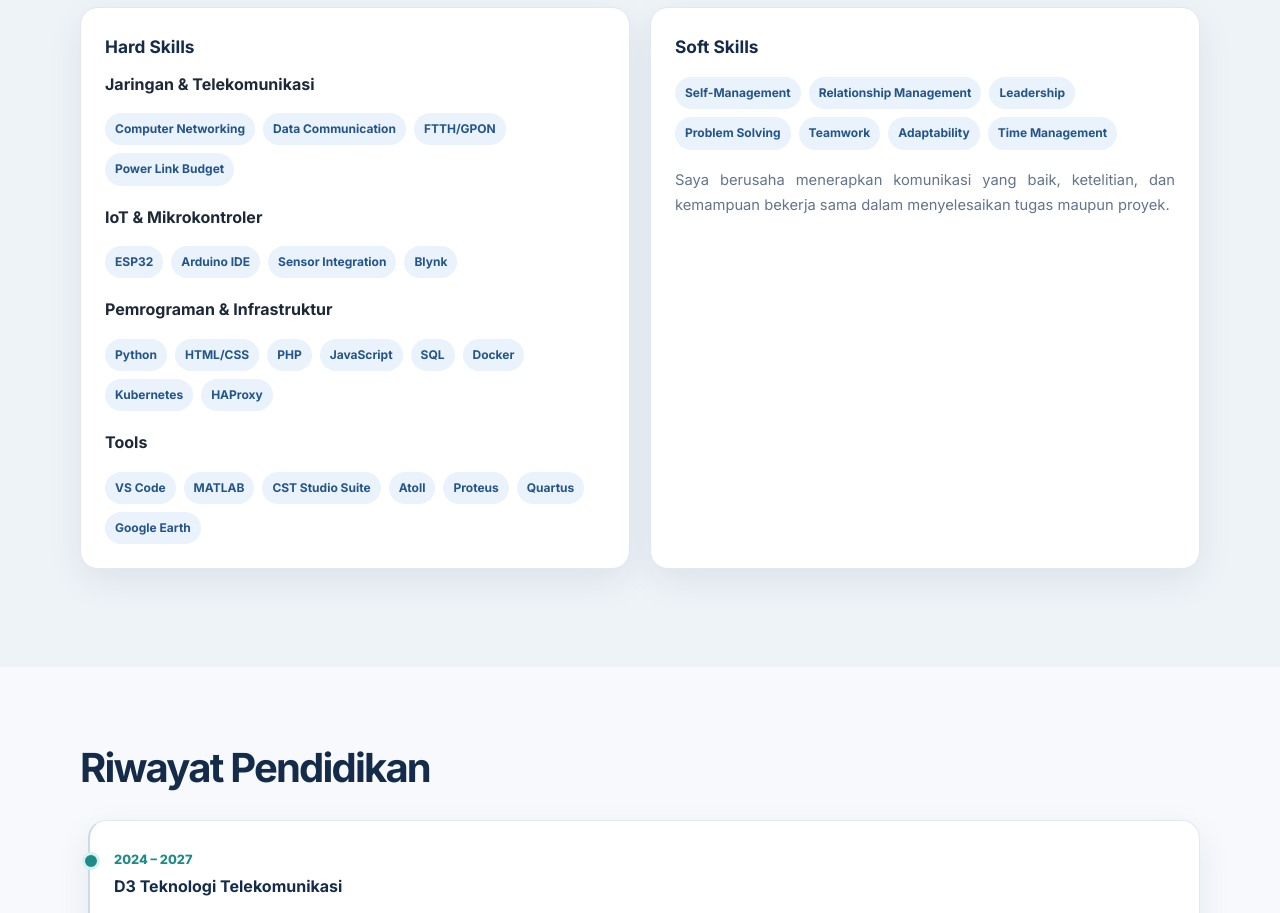
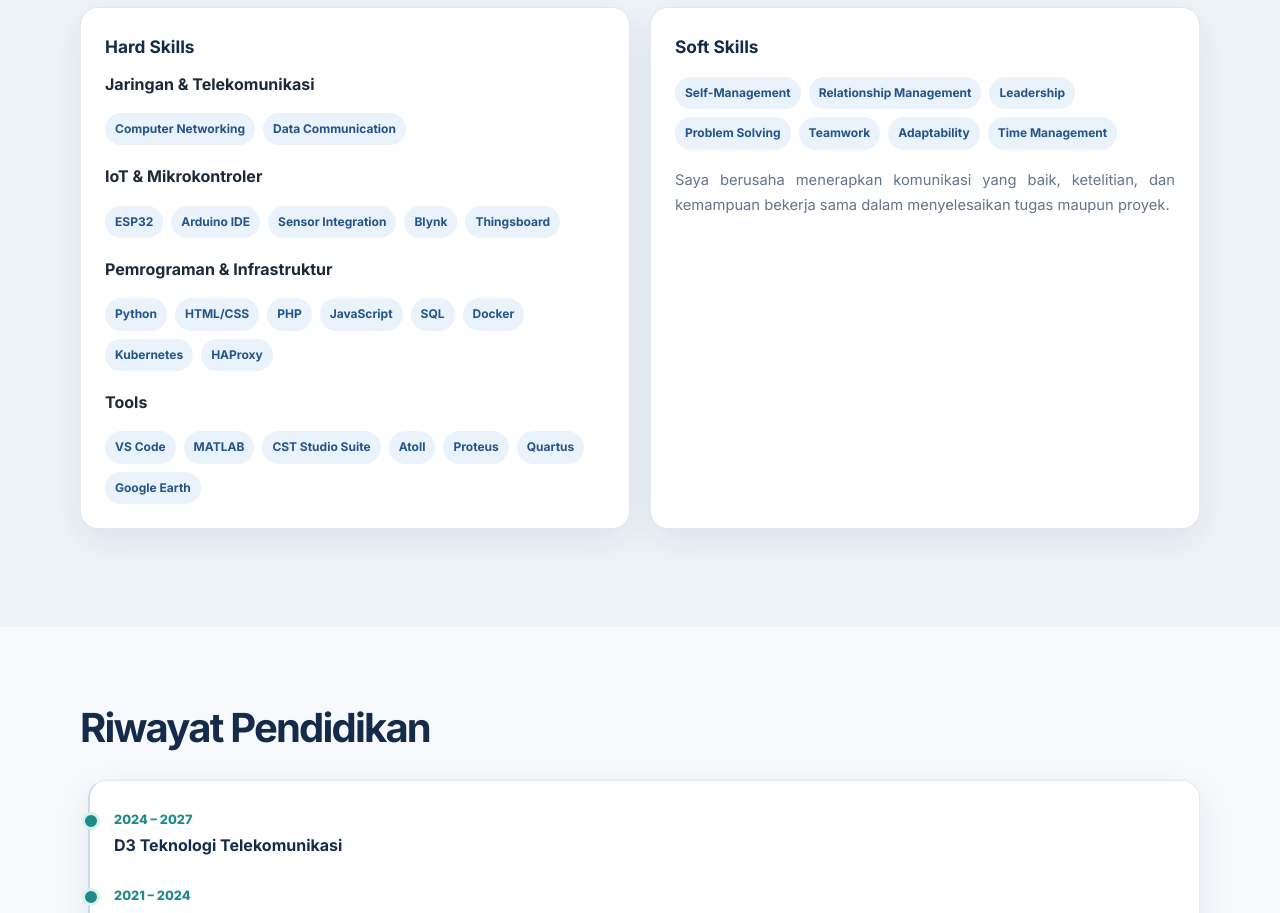
Before and after one commit to GmatthewSK/ujikom-1-pengpro, a plain HTML site: page index.html in a window 1280 px wide. Shown: the part 1214-2127 px from the top of the page. Drawn offline with Linux system fonts and the light colour scheme.

Commit message:
Update index.html

```diff
--- a/index.html
+++ b/index.html
@@ -69,8 +69,8 @@
       <div class="grid two">
         <article class="card">
           <h3>Hard Skills</h3>
-          <div class="skill-group"><strong>Jaringan &amp; Telekomunikasi</strong><div class="tag-list"><span class="tag">Computer Networking</span><span class="tag">Data Communication</span><span class="tag">FTTH/GPON</span><span class="tag">Power Link Budget</span></div></div>
-          <div class="skill-group"><strong>IoT &amp; Mikrokontroler</strong><div class="tag-list"><span class="tag">ESP32</span><span class="tag">Arduino IDE</span><span class="tag">Sensor Integration</span><span class="tag">Blynk</span></div></div>
+          <div class="skill-group"><strong>Jaringan &amp; Telekomunikasi</strong><div class="tag-list"><span class="tag">Computer Networking</span><span class="tag">Data Communication</span></div></div>
+          <div class="skill-group"><strong>IoT &amp; Mikrokontroler</strong><div class="tag-list"><span class="tag">ESP32</span><span class="tag">Arduino IDE</span><span class="tag">Sensor Integration</span><span class="tag">Blynk</span><span class="tag">Thingsboard</span></div></div>
           <div class="skill-group"><strong>Pemrograman &amp; Infrastruktur</strong><div class="tag-list"><span class="tag">Python</span><span class="tag">HTML/CSS</span><span class="tag">PHP</span><span class="tag">JavaScript</span><span class="tag">SQL</span><span class="tag">Docker</span><span class="tag">Kubernetes</span><span class="tag">HAProxy</span></div></div>
           <div class="skill-group"><strong>Tools</strong><div class="tag-list"><span class="tag">VS Code</span><span class="tag">MATLAB</span><span class="tag">CST Studio Suite</span><span class="tag">Atoll</span><span class="tag">Proteus</span><span class="tag">Quartus</span><span class="tag">Google Earth</span></div></div>
         </article>
```
